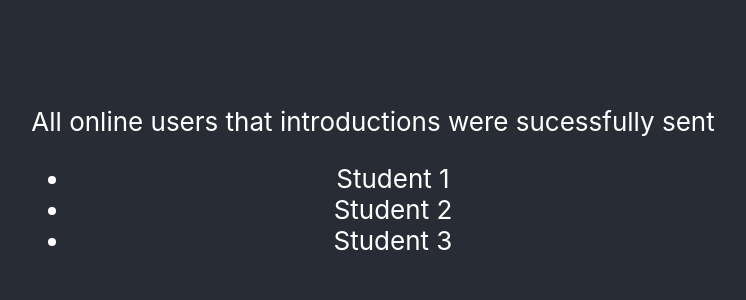
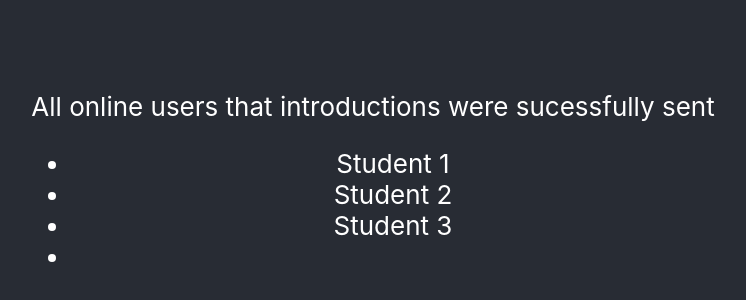
Before and after one commit to dsslucas/candidate-testing, a React (Create React App) app: page / in a window 1280 px wide. Shown: the part 206-506 px from the top of the page, without its empty margins (267-1013 px from the left). Built offline with nearby package versions, Linux system fonts and the light colour scheme.

Commit message:
Adding a function which return values to main

```diff
--- a/src/App.js
+++ b/src/App.js
@@ -36,6 +36,7 @@ const App = () => {
   useEffect(() => {
     console.log("oi")
     LoadList()
+    returnMain()
   }, [])
 
   function LoadList() {
@@ -77,10 +78,28 @@ const App = () => {
         console.log(`Posição ${i}: ${userNickname[i]}`)
         //return userNickname[i]
       }
+      returnMain()
 
     }
 
+
+
     return <li>{renderItens()}</li>
+
+  }
+
+  function returnMain() {
+    console.log(`DENTRO DA FUNÇÃO DE RETORNO
+      USERNAME 1: ${userNickname[0]}
+      USERNAME 2: ${userNickname[1]}
+      USERNAME 3: ${userNickname[2]}
+    `)
+
+    const returnValues = userNickname.map((element) => {
+      console.log(element)
+    })
+
+    return returnValues
 
   }
 
@@ -93,7 +112,8 @@ const App = () => {
             <li>Student 1</li>
             <li>Student 2</li>
             <li>Student 3</li>
-            {console.log("NA PRINCIPAL", userNickname)}
+
+            <li>{returnMain()}</li>
             {userNickname && userNickname.map((username) => <li>{username}</li>)}
           </ul>
         </div>
```
